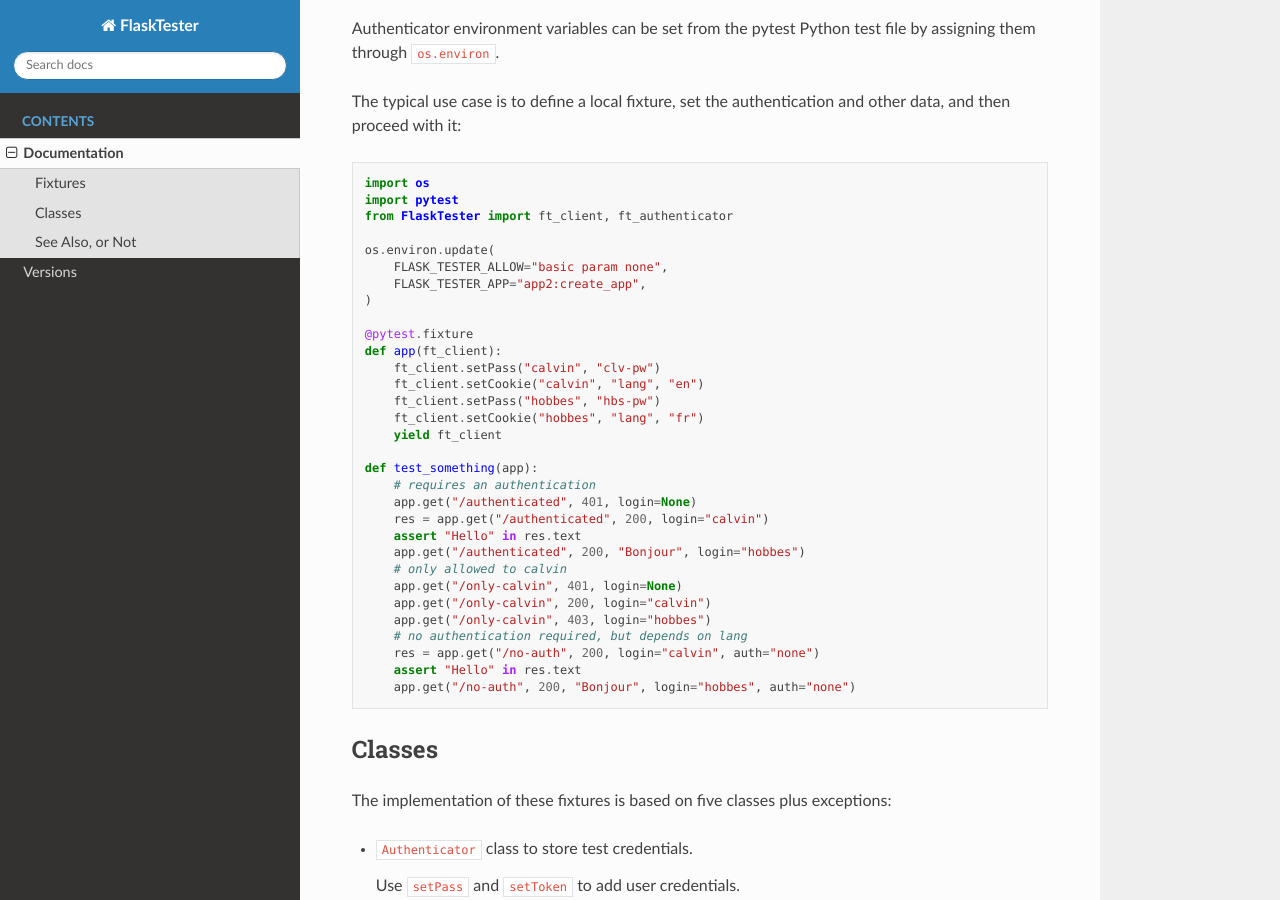
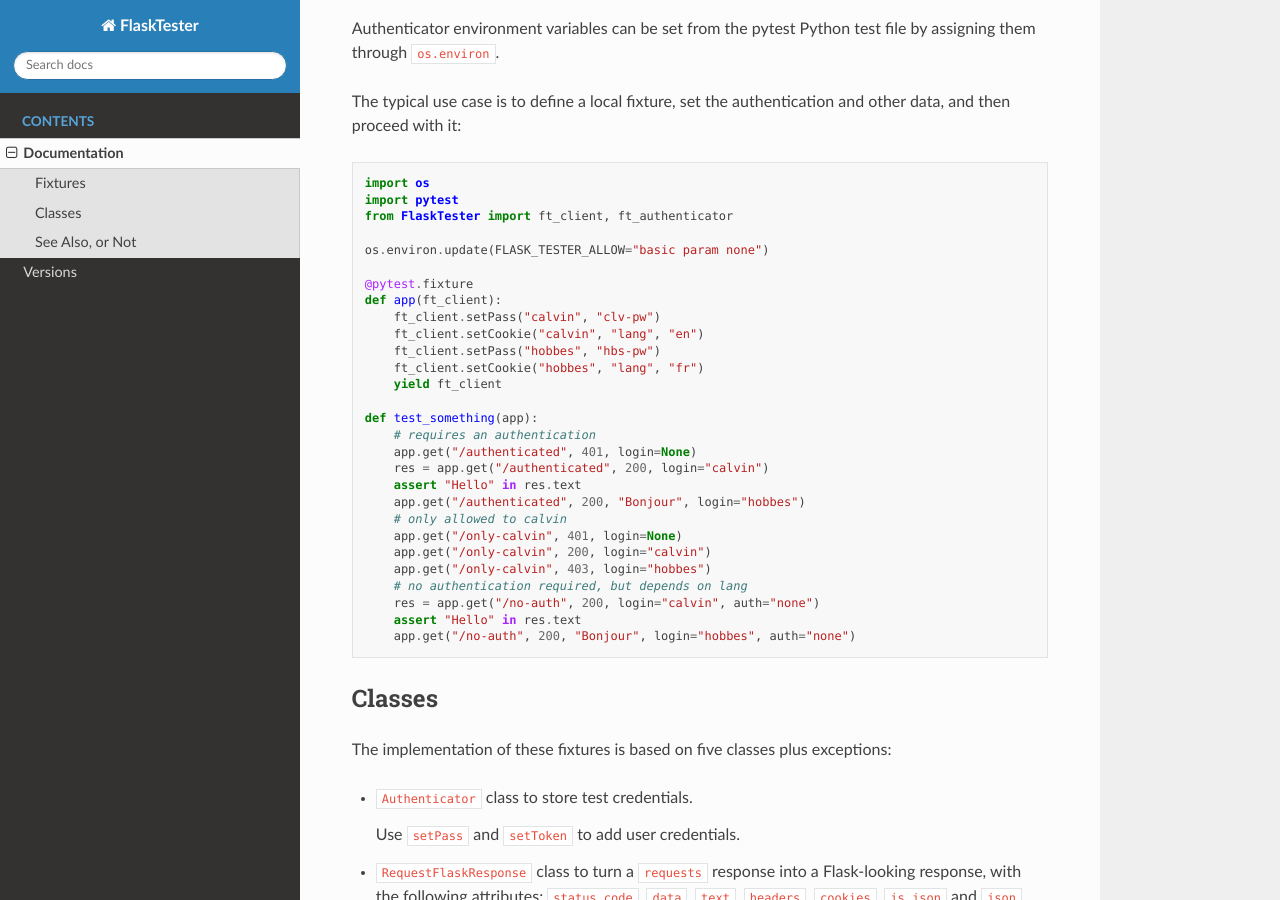
Before and after one commit to zx80/flask-tester, a Sphinx documentation site: the page built from docs/documentation.md, in a window 1280 px wide and 900 px high, scrolled down 1297 px. Built offline with Sphinx 7.4.7 and the Read the Docs theme 2.0.0, drawn with Linux system fonts in a browser that asks for light colours; pages that are not in the unit, such as notebooks, are missing from menus.

```diff
--- a/docs/documentation.md
+++ b/docs/documentation.md
@@ -69,10 +69,7 @@ import os
 import pytest
 from FlaskTester import ft_client, ft_authenticator
 
-os.environ.update(
-    FLASK_TESTER_ALLOW="basic param none",
-    FLASK_TESTER_APP="app2:create_app",
-)
+os.environ.update(FLASK_TESTER_ALLOW="basic param none")
 
 @pytest.fixture
 def app(ft_client):
```
Also changed, not shown: 2 other files.
